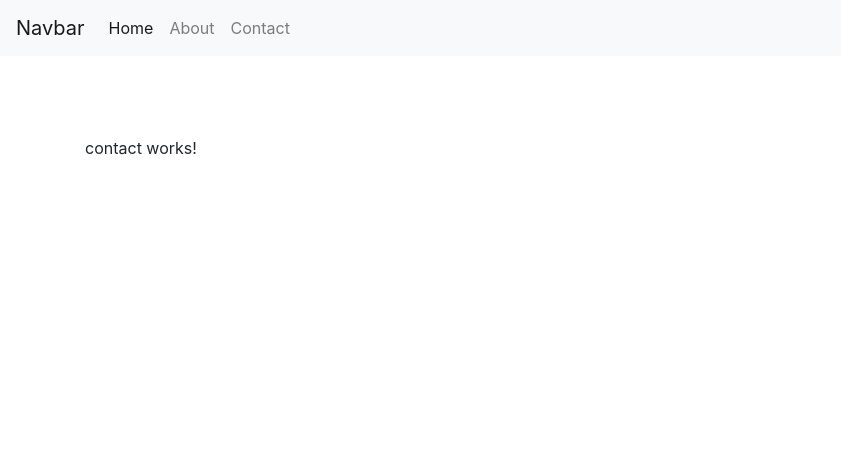
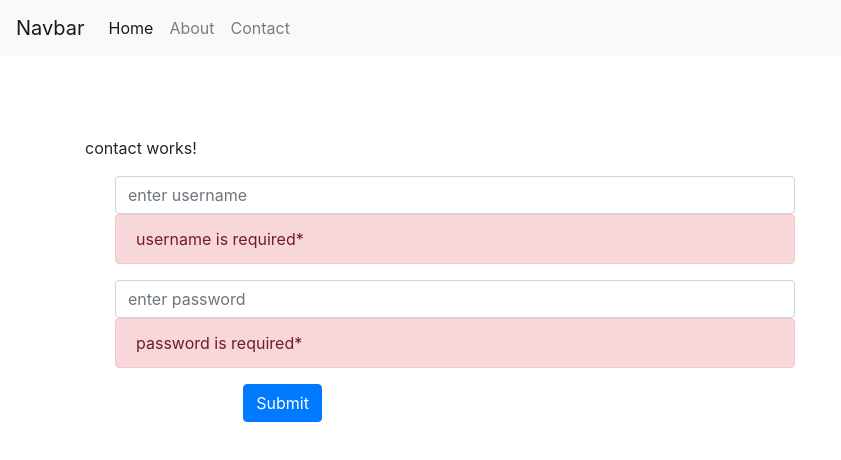
Before and after one commit to Vips120/AYFN, an Angular app in the folder myapp/: page /contact in a window 1280 px wide. Shown: the top 460 px of the page, without its empty margins (0-841 px from the left). Built offline with nearby package versions, Linux system fonts and the light colour scheme.

Commit message:
#APILOGIN

```diff
--- a/myapp/src/app/contact/contact.module.ts
+++ b/myapp/src/app/contact/contact.module.ts
@@ -3,11 +3,13 @@ import { CommonModule } from '@angular/common';
 import { ContactComponent } from './contact/contact.component';
 import {RouterModule} from '@angular/router';
 import {contact} from './contact.routes';
+import { ReactiveFormsModule } from '@angular/forms';
 @NgModule({
   declarations: [ContactComponent],
   imports: [
     CommonModule,
-    RouterModule.forChild(contact)
+    RouterModule.forChild(contact),
+    ReactiveFormsModule
   ]
 })
 export class ContactModule { }
--- a/myapp/src/app/contact/contact/contact.component.html
+++ b/myapp/src/app/contact/contact/contact.component.html
@@ -1 +1,41 @@
 <p>contact works!</p>
+
+<div class="container">
+    <div class="row">
+        <div class="col-md-8">
+            <div class="container">
+                <form [formGroup]="userLogin" (ngSubmit)="Save(userLogin.value)">
+
+                   <div formGroupName="UserLogin">
+                    <div class="form-group">
+                        <input type="text" class="form-control" placeholder="enter username"
+                          formControlName="UserName"
+                        >
+                        <div class="alert alert-danger"
+                        *ngIf="!userLogin.controls.UserLogin.controls.UserName.valid"
+                        >
+                            username is required*
+                        </div>
+                </div>
+                <div class="form-group">
+                    <input type="password" class="form-control" placeholder="enter password"
+                    formControlName="Password"
+                    >
+                    <div class="alert alert-danger"
+                    *ngIf="!userLogin.controls.UserLogin.controls.Password.valid"
+                    >
+                        password is required*
+                    </div>
+            </div>
+                   </div>
+
+                    <div class="form-group">
+                        <div class="offset-sm-2 col-sm-10">
+                            <button type="submit" class="btn btn-primary btn-md">Submit</button>
+                        </div>
+                    </div>
+                </form>
+            </div>
+        </div>
+    </div>
+</div>
--- a/myapp/src/app/contact/contact/contact.component.ts
+++ b/myapp/src/app/contact/contact/contact.component.ts
@@ -1,15 +1,34 @@
 import { Component, OnInit } from '@angular/core';
-
+import {Validators,FormGroup,FormBuilder} from '@angular/forms';
+import {IuserLogin} from '../../shared/model/login';
+import { LoginServices } from 'src/app/shared/services/login.services';
 @Component({
   selector: 'app-contact',
   templateUrl: './contact.component.html',
   styleUrls: ['./contact.component.css']
 })
 export class ContactComponent implements OnInit {
-
-  constructor() { }
+ public userLogin:FormGroup;
+ public submitted:boolean = false;
+  constructor(private fb: FormBuilder, private loginServices:LoginServices) { }
 
   ngOnInit() {
+    this.userLogin = this.fb.group({
+        UserLogin:this.fb.group({
+          UserName:['', Validators.required],
+          Password:['', Validators.required]
+        })
+    })
+  };
+  Save(data: IuserLogin){
+ this.submitted = true;
+ if(!this.userLogin.valid){return;}
+ console.log(data);
+this.loginServices.UserLogin(data)
+.subscribe(item => {
+  alert('Login Successful');
+  console.log(item);
+})
   }
 
 }
--- a/myapp/src/app/home/home.component.ts
+++ b/myapp/src/app/home/home.component.ts
@@ -10,33 +10,13 @@ export class HomeComponent implements OnInit {
    userposts:Iposts[];
   constructor(private userServices:UserServices) { }
 
-  async ngOnInit() {
-
-    // this.userServices
-    // .UsersPost()
-    // .subscribe(item => {
-    //   console.log(item);
-    //   this.userposts = item;
-    // });
-
-   // using then and catch
-    // this.userServices.AllusersPost()
-    // .then(data => {
-    //   console.log(data);
-    // }).catch(error => {
-    //   console.log(error.message);
-    // })
-
-    //using async and await
-    try {
-      let data = await this.userServices.AllusersPost();
-      alert(JSON.stringify(data));
-      console.log('hellooooo', data)
-    }
-    catch(ex) {
- console.log(ex.message);
-    }
-
+   ngOnInit() {
+    this.userServices
+    .UsersPost()
+    .subscribe(item => {
+      console.log(item);
+      this.userposts = item;
+    });
   }
 
 }
--- /dev/null
+++ b/myapp/src/app/shared/model/login.ts
@@ -0,0 +1,6 @@
+export interface IuserLogin {
+    UserLogin:{
+        Username:string;
+        Password:string;
+    }
+}
--- /dev/null
+++ b/myapp/src/app/shared/services/login.services.ts
@@ -0,0 +1,17 @@
+import { Injectable } from "@angular/core";
+import { HttpClient,HttpHeaders } from '@angular/common/http';
+import {IuserLogin} from '../model/login';
+import { Observable } from 'rxjs';
+@Injectable({providedIn:'root'})
+export class LoginServices {
+    private userloginEndPoint = 'http://mobile.test.acorsociety.com/ideators/api/users/userloginasync';
+    public headers;
+    constructor(private http: HttpClient){
+        this.headers = new HttpHeaders({'Content-Type':'application/json'})
+    }
+    UserLogin(item:IuserLogin):Observable<IuserLogin>{
+        return this.http.post<IuserLogin>(this.userloginEndPoint,JSON.stringify(item), {headers: this.headers})
+    };
+
+
+}
--- a/myapp/src/app/user.directives.ts
+++ b/myapp/src/app/user.directives.ts
@@ -29,7 +29,7 @@ export class UserDirective {
  @HostListener('mouseover') onmouseover() {
     console.log(this.el.nativeElement);
     let ko = this.el.nativeElement.querySelector('.formBuilder');
-
+     console.log(ko);
      this.RE.setElementStyle(ko, 'display', 'block');
  }
  @HostListener('mouseout') onmouseout() {
```
